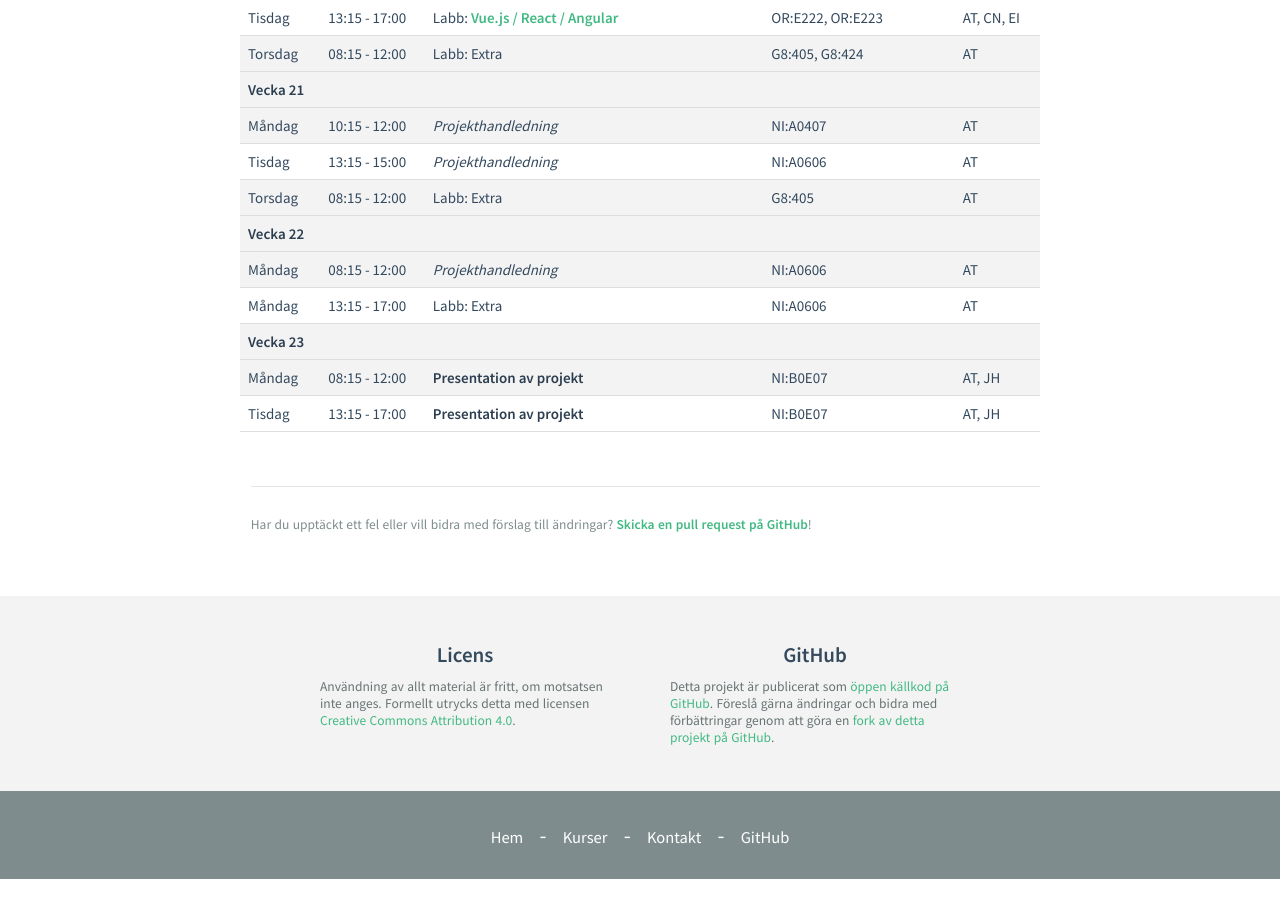
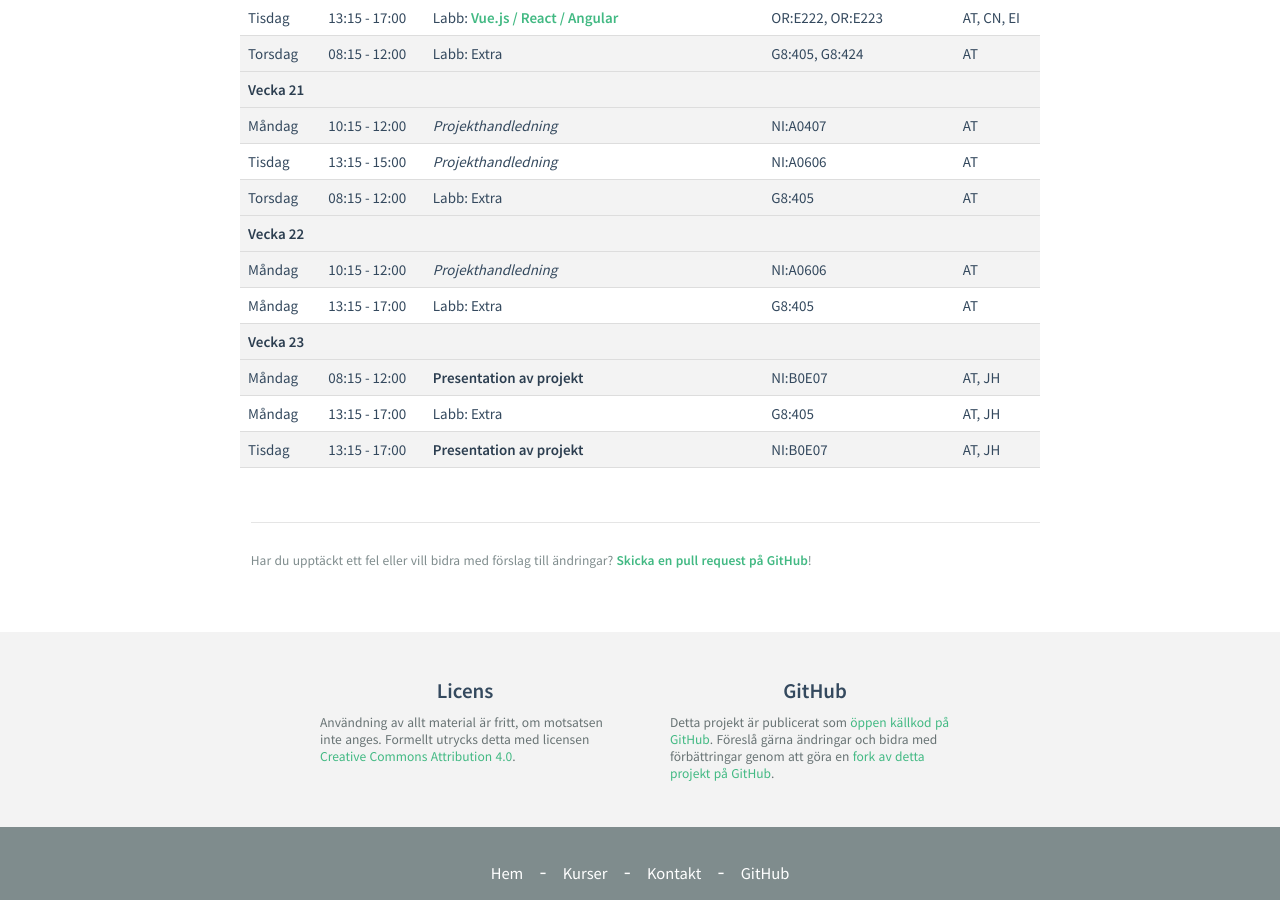
Before and after one commit to mau-dvmt/mah-dv.github.io, a Jekyll site: the page built from courses/da344a-da355a/plan.md, in a window 1280 px wide and 900 px high, scrolled down 1316 px. Built offline with Jekyll 4.4.1, drawn with Linux system fonts in a browser that asks for light colours; before the commit the page ends 2195 px from its top, so only the background shows below that.

Commit message:
Updated plan

```diff
--- a/courses/da344a-da355a/plan.md
+++ b/courses/da344a-da355a/plan.md
@@ -62,10 +62,11 @@ Nedan ser ni en planering för kursen:
 | ------------- |-------------| ---------| -------- |
 | **Vecka 22** | | | |
 | ------------- |-------------| ---------| -------- |
-| Måndag | 08:15 - 12:00 | *Projekthandledning* | NI:A0606| AT
-| Måndag | 13:15 - 17:00 | Labb: Extra | NI:A0606 | AT
+| Måndag | 10:15 - 12:00 | *Projekthandledning* | NI:A0606| AT
+| Måndag | 13:15 - 17:00 | Labb: Extra | G8:405 | AT
 | ------------- |-------------| ---------| -------- |
 | **Vecka 23** | | | |
 | ------------- |-------------| ---------| -------- |
 | Måndag | 08:15 - 12:00 | **Presentation av projekt** | NI:B0E07 | AT, JH
+| Måndag | 13:15 - 17:00 | Labb: Extra | G8:405 | AT, JH
 | Tisdag | 13:15 - 17:00 | **Presentation av projekt** | NI:B0E07 | AT, JH
```
